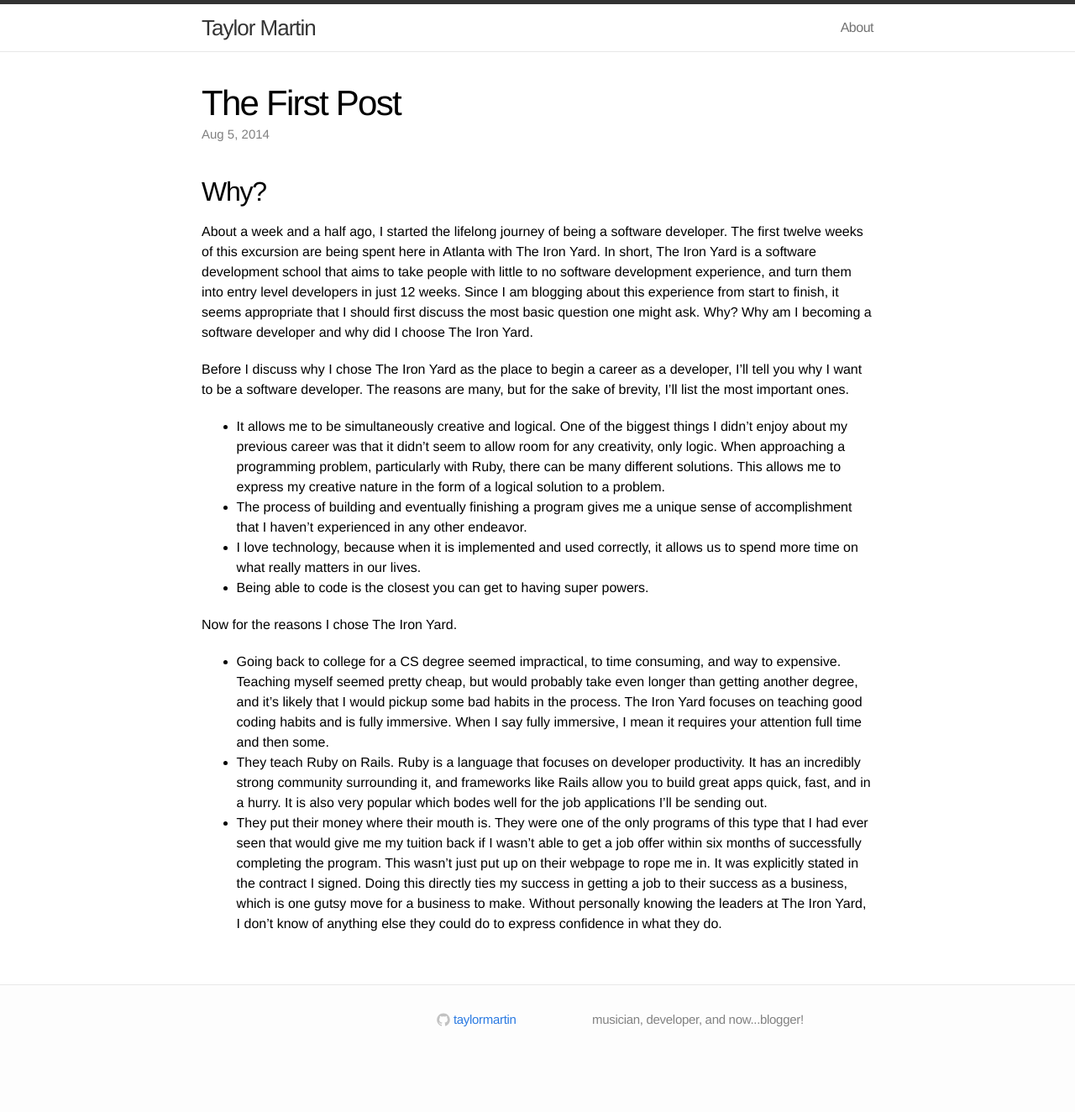
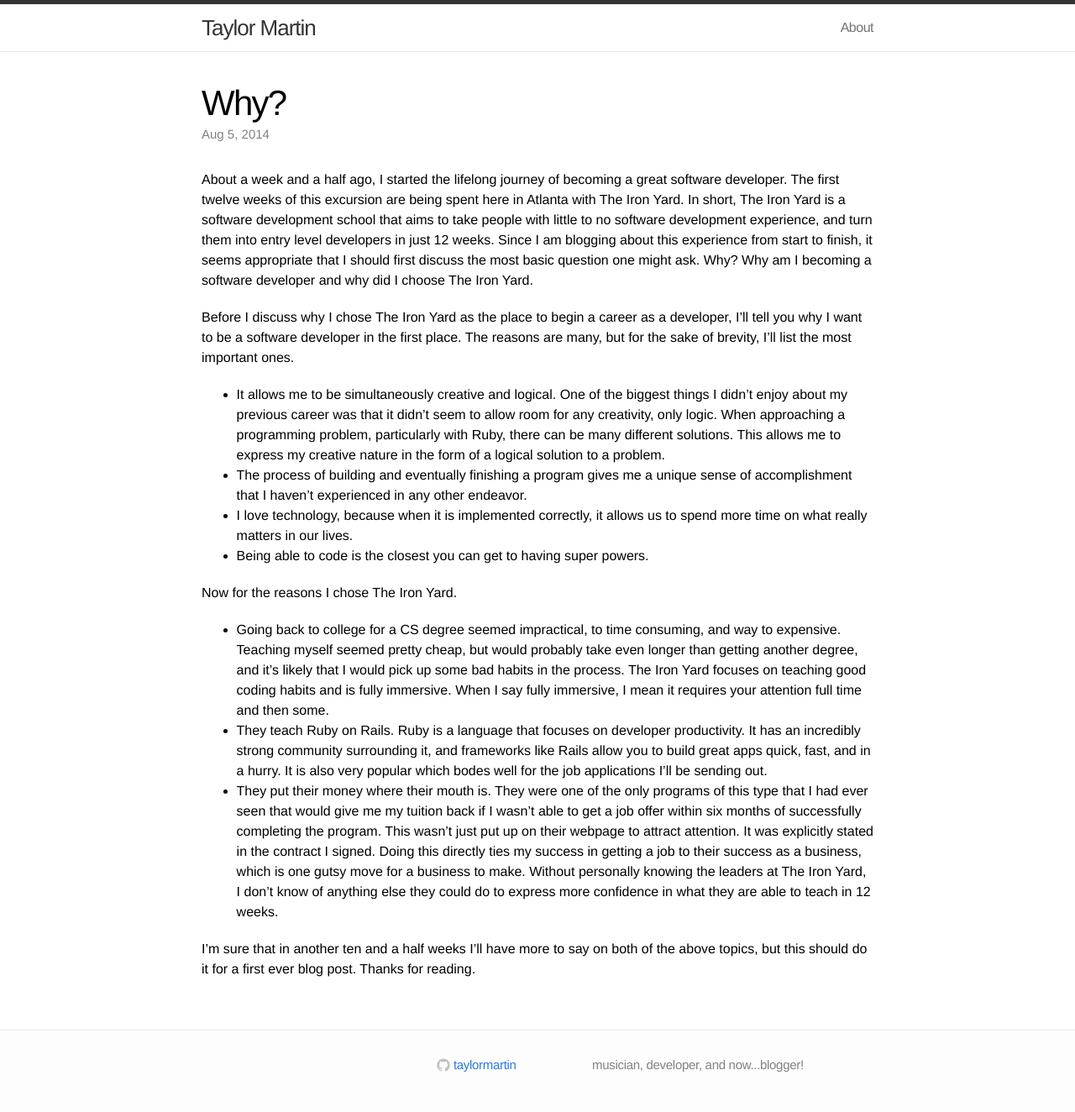
Before and after one commit to taylormartin/taylormartin.github.io, a Jekyll site: the page built from _posts/2014-08-05-first-post.markdown, in a window 1280 px wide. Shown: the whole page at 84% size. Built offline with Jekyll 4.4.1, drawn with Linux system fonts in a browser that asks for light colours; before the commit the page ends 1270 px from its top, so only the background shows below that.

Commit message:
new first blog post

```diff
--- a/_posts/2014-08-05-first-post.markdown
+++ b/_posts/2014-08-05-first-post.markdown
@@ -1,26 +1,25 @@
 ---
 layout: post
-title:  "The First Post"
+title:  "Why?"
 date:   2014-08-05 09:43:27
 categories: jekyll update
 ---
 
-## Why?
+About a week and a half ago, I started the lifelong journey of becoming a great software developer. The first twelve weeks of this excursion are being spent here in Atlanta with The Iron Yard. In short, The Iron Yard is a software development school that aims to take people with little to no software development experience, and turn them into entry level developers in just 12 weeks. Since I am blogging about this experience from start to finish, it seems appropriate that I should first discuss the most basic question one might ask. Why? Why am I becoming a software developer and why did I choose The Iron Yard.
 
-
-About a week and a half ago, I started the lifelong journey of being a software developer. The first twelve weeks of this excursion are being spent here in Atlanta with The Iron Yard. In short, The Iron Yard is a software development school that aims to take people with little to no software development experience, and turn them into entry level developers in just 12 weeks. Since I am blogging about this experience from start to finish, it seems appropriate that I should first discuss the most basic question one might ask. Why? Why am I becoming a software developer and why did I choose The Iron Yard.
-
-Before I discuss why I chose The Iron Yard as the place to begin a career as a developer, I’ll tell you why I want to be a software developer. The reasons are many, but for the sake of brevity, I’ll list the most important ones.
+Before I discuss why I chose The Iron Yard as the place to begin a career as a developer, I’ll tell you why I want to be a software developer in the first place. The reasons are many, but for the sake of brevity, I’ll list the most important ones.
 
 
    * It allows me to be simultaneously creative and logical. One of the biggest things I didn’t enjoy about my previous career was that it didn’t seem to allow room for any creativity, only logic. When approaching a programming problem, particularly with Ruby, there can be many different solutions. This allows me to express my creative nature in the form of a logical solution to a problem.
    * The process of building and eventually finishing a program gives me a unique sense of accomplishment that I haven’t experienced in any other endeavor.
-   * I love technology, because when it is implemented and used correctly, it allows us to spend more time on what really matters in our lives.
+   * I love technology, because when it is implemented correctly, it allows us to spend more time on what really matters in our lives.
    * Being able to code is the closest you can get to having super powers.
 
 Now for the reasons I chose The Iron Yard.
 
 
-   * Going back to college for a CS degree seemed impractical, to time consuming, and way to expensive. Teaching myself seemed pretty cheap, but would probably take even longer than getting another degree, and it’s likely that I would pickup some bad habits in the process. The Iron Yard focuses on teaching good coding habits and is fully immersive. When I say fully immersive, I mean it requires your attention full time and then some.
+   * Going back to college for a CS degree seemed impractical, to time consuming, and way to expensive. Teaching myself seemed pretty cheap, but would probably take even longer than getting another degree, and it’s likely that I would pick up some bad habits in the process. The Iron Yard focuses on teaching good coding habits and is fully immersive. When I say fully immersive, I mean it requires your attention full time and then some.
    * They teach Ruby on Rails. Ruby is a language that focuses on developer productivity. It has an incredibly strong community surrounding it, and frameworks like Rails allow you to build great apps quick, fast, and in a hurry. It is also very popular which bodes well for the job applications I’ll be sending out.
-   * They put their money where their mouth is. They were one of the only programs of this type that I had ever seen that would give me my tuition back if I wasn't able to get a job offer within six months of successfully completing the program. This wasn’t just put up on their webpage to rope me in. It was explicitly stated in the contract I signed. Doing this directly ties my success in getting a job to their success as a business, which is one gutsy move for a business to make. Without personally knowing the leaders at The Iron Yard, I don’t know of anything else they could do to express confidence in what they do.
+   * They put their money where their mouth is. They were one of the only programs of this type that I had ever seen that would give me my tuition back if I wasn't able to get a job offer within six months of successfully completing the program. This wasn’t just put up on their webpage to attract attention. It was explicitly stated in the contract I signed. Doing this directly ties my success in getting a job to their success as a business, which is one gutsy move for a business to make. Without personally knowing the leaders at The Iron Yard, I don’t know of anything else they could do to express more confidence in what they are able to teach in 12 weeks.
+
+I’m sure that in another ten and a half weeks I’ll have more to say on both of the above topics, but this should do it for a first ever blog post. Thanks for reading.
```
